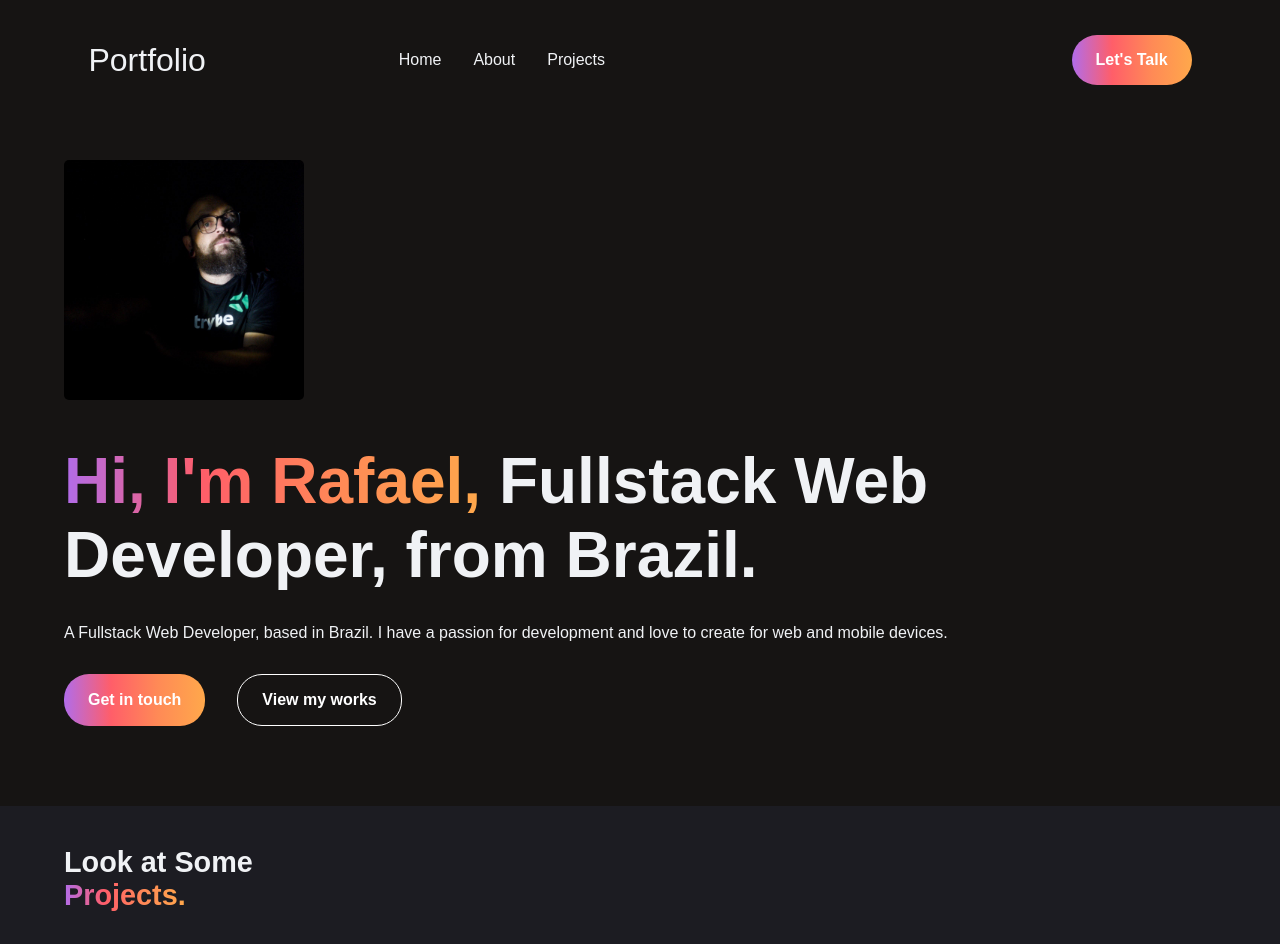
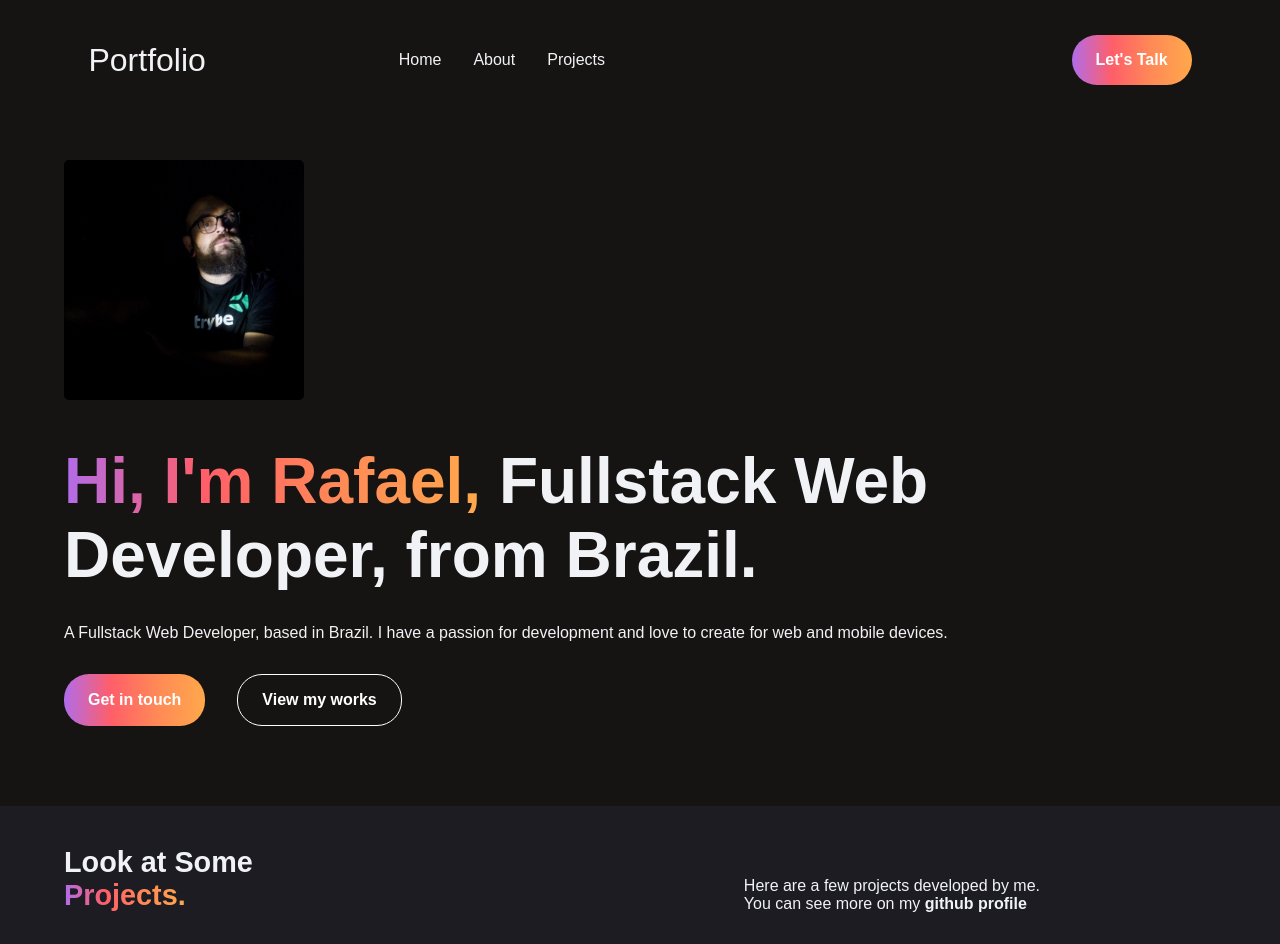
Before and after one commit to brandao-rafael/portifolio_ts, a Next.js app in the folder portifolio/: page / in a window 1280 px wide. Shown: the top 944 px of the page. Built offline with nearby package versions, Linux system fonts and the light colour scheme; a web font is replaced by a local one.

Commit message:
feat: change position of description

```diff
--- a/portifolio/src/pages/Projects.tsx
+++ b/portifolio/src/pages/Projects.tsx
@@ -6,14 +6,16 @@ export default class Projects extends Component {
   render() {
     return (
       <div className="project-container" id="projects">
+        <div className="title-project-container">
           <h3>
             Look at Some <br />
             <span>Projects.</span>
           </h3>
           <p>
-          These are just some js projects developed by me, you can see more on
+            Here are a few projects developed by me. <br /> You can see more on
             my <a href="https://github.com/brandao-rafael" target="_blank">github profile</a>
           </p>
+        </div>
         <div className="project-content">
           {projects.map((project, index) => (
             <ProjectCard
--- a/portifolio/src/styles/_layout.sass
+++ b/portifolio/src/styles/_layout.sass
@@ -34,6 +34,11 @@
     padding: 5vh 0 0 0
     width: 100%
 
+    .title-project-container
+        align-items: center
+        display: flex
+        justify-content: space-between
+
     h3
         font-size: 1.8rem
         font-weight: 600
@@ -42,7 +47,7 @@
     p
         color: $lt-primary
         font-size: 1rem
-        margin: 0 0 2rem 4rem
+        margin: 0 15rem 0 0
 
         a
             color: $lt-primary
@@ -53,8 +58,6 @@
                 font-size: 1.1rem
                 color: $lt-secondary
                 transition: all 0.3s ease-in-out
-
-
 
 .project-content
     display: grid
```
Also changed, not shown: portifolio/src/pages/HelloWorld.tsx (deleted, +0 -11 lines). Lines whose indentation alone changed are shown as unchanged.
